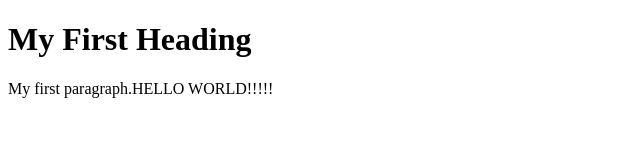
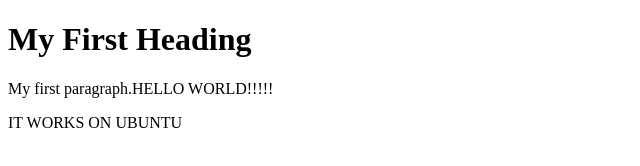
Before and after one commit to MSalman1992/DevOps, a plain HTML site: page index.html in a window 1280 px wide. Shown: the whole page, without its empty margins (0-640 px from the left). Drawn offline with Linux system fonts and the light colour scheme.

Commit message:
Update index.html

```diff
--- a/index.html
+++ b/index.html
@@ -5,5 +5,7 @@
 <h1>My First Heading</h1>
 <p>My first paragraph.HELLO WORLD!!!!!</p>
 
+ <p>IT WORKS ON UBUNTU</p>
+
 </body>
 </html>
```
